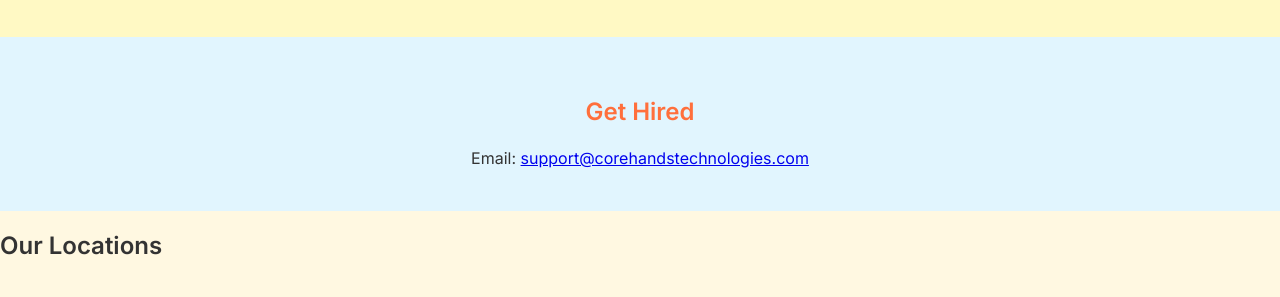
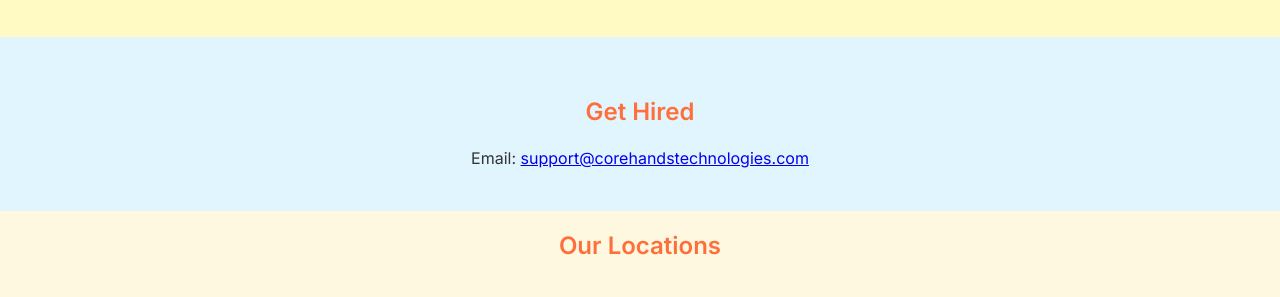
Before and after one commit to Vikingh97/Corehands-Website, a plain HTML site: page index.html in a window 1280 px wide. Shown: the part 2016-2313 px from the top of the page. Drawn offline with Linux system fonts and the light colour scheme.

Commit message:
Update index.html

```diff
--- a/index.html
+++ b/index.html
@@ -345,7 +345,8 @@
   <p>Meet the people who make things happen.</p>
 </section>-->
    <section id="locations">
-  <h2>Our Locations</h2>
+   <h2 style="text-align:center; color:#ff6f3c; font-weight:bold;">Our Locations</h2>
+
 
   <div class="location-container">
     <div class="location">
```
